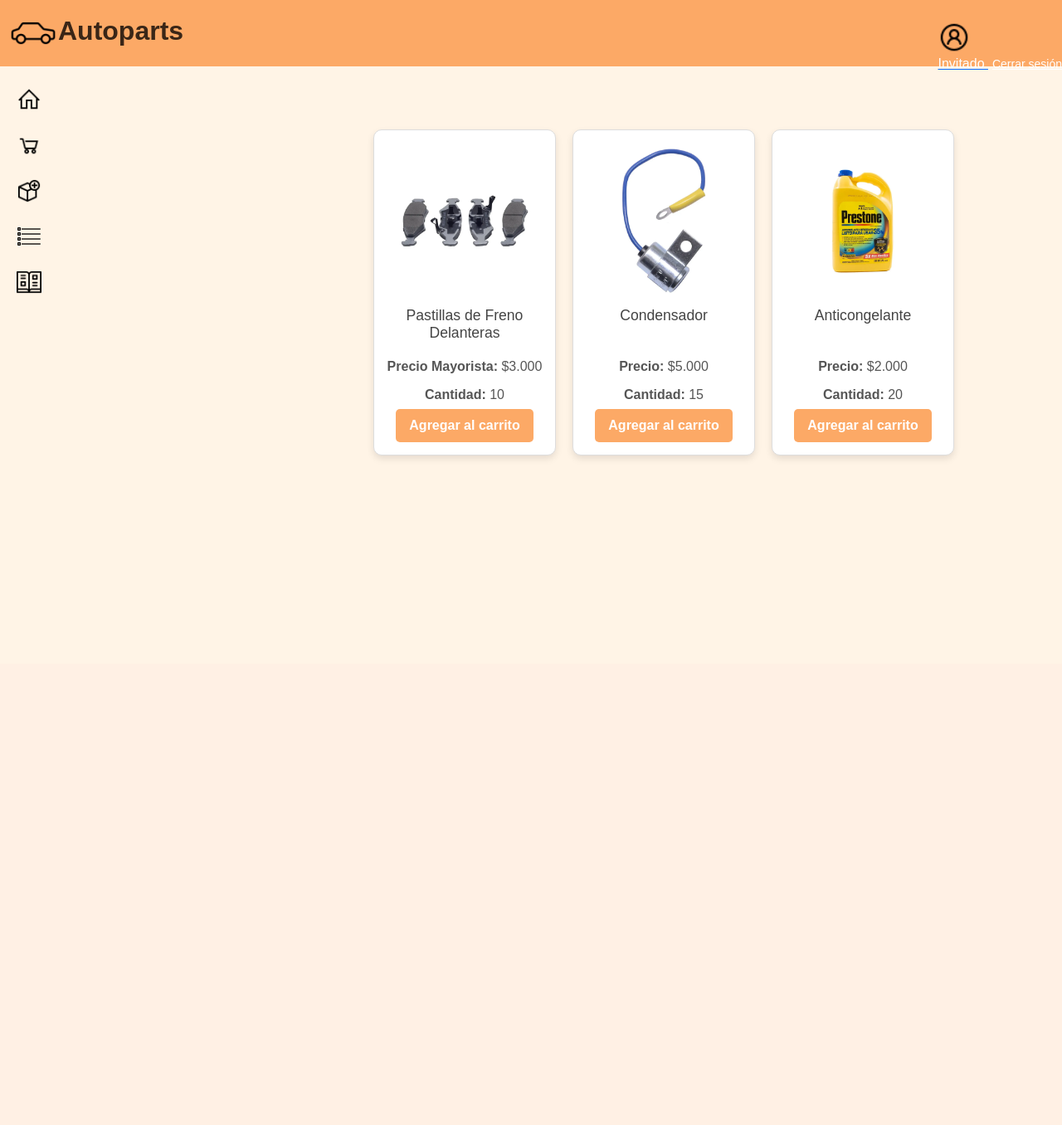
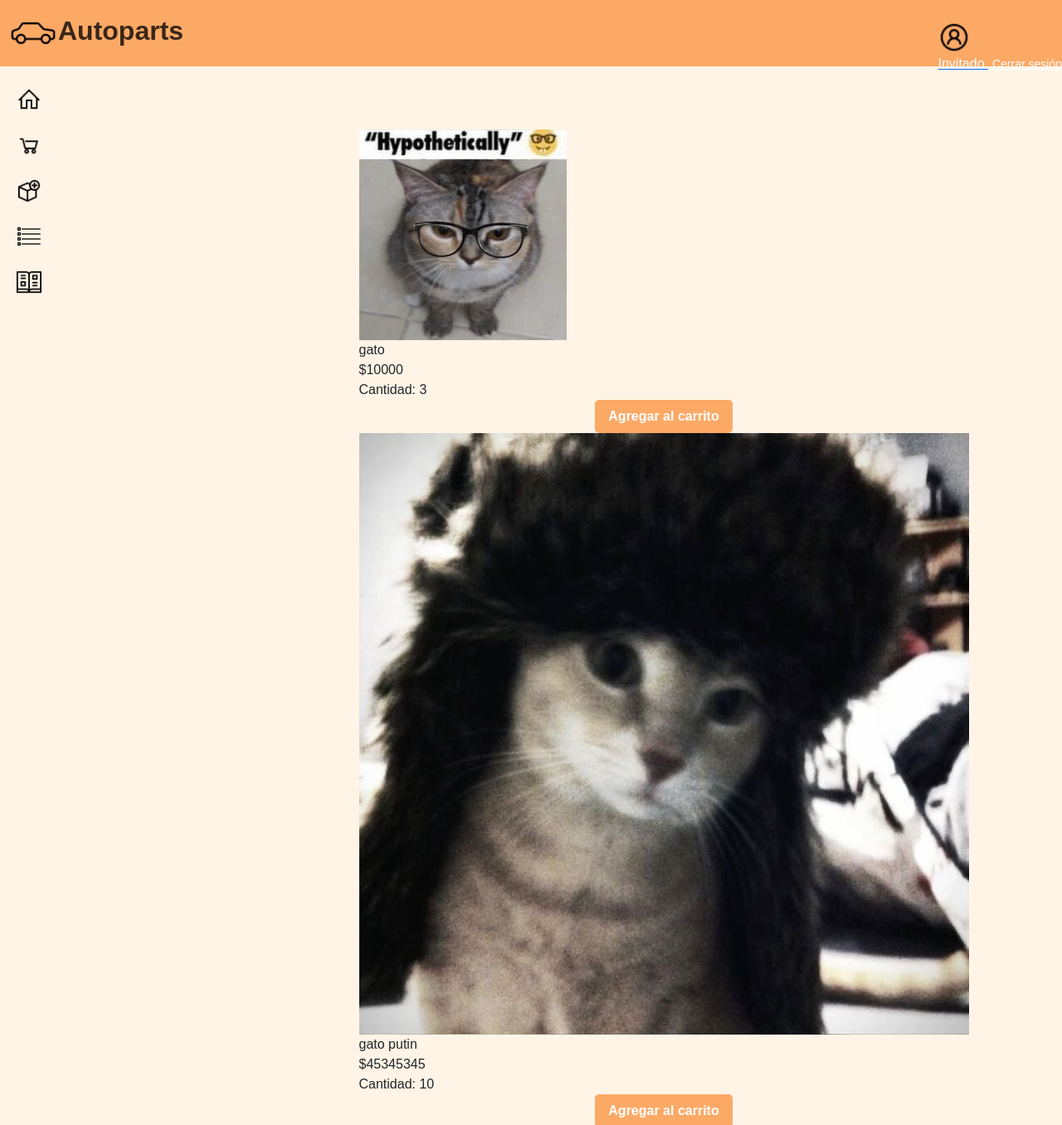
Before and after one commit to amorfitho/integraci-n-ev_2, a Django app: page /catalogob2c/ in a window 1280 px wide. Shown: the top 1356 px of the page at 83% size. Before the commit the page ends 553 px from the top, so only its background shows below. Run offline with Django 5.2, Linux system fonts and the light colour scheme; data comes from the database, SQL or seed files in the repository.

Commit message:
catalogos de la bd
se corrigienron lso catalosod añadondeo da los de la bd
falta diseño

```diff
--- a/app/templates/app/catalogob2c.html
+++ b/app/templates/app/catalogob2c.html
@@ -44,43 +44,31 @@
 
 <h1>Catálogo de Productos</h1>
   <div class="catalogo">
+    <div class="product-grid">
+      {% for stock in stocks %}
+        <div class="product-card">
+          {% if stock.producto.imagen %}
+            <img src="{{ stock.producto.imagen.url }}" alt="{{ stock.producto.nombre }}" class="product-image">
+          {% else %}
+            <img src="{% static 'app/image/default-product.jpg' %}" alt="Imagen por defecto" class="product-image">
+          {% endif %}
 
-    <!-- Tarjeta de producto -->
-    <div class="tarjeta">
-      <img src="{% static 'app/image/frenos.png' %}" alt="Producto 1" />
-      <h2>Pastillas de Freno Delanteras</h2>
-      <p><strong>Precio Mayorista:</strong> $3.000</p>
-      <p><strong>Cantidad:</strong> 10</p>
-      <div class="product-actions">
-          <button class="button add-to-cart" data-product-id="{{ stock.producto.id }}" data-local-id="1">Agregar al
-            carrito</button>
+          <div class="product-details">
+            <div class="product-name">{{ stock.producto.nombre }}</div>
+            <div class="product-price">${{ stock.producto.precio_minorista }}</div>
+            <div>Cantidad: {{ stock.cantidad }}</div>
+          </div>
+
+          <div class="product-actions">
+            <button class="button add-to-cart" data-product-id="{{ stock.producto.id }}" data-local-id="1">
+              Agregar al carrito
+            </button>
+          </div>
         </div>
+      {% empty %}
+        <p>No hay stocks disponibles.</p>
+      {% endfor %}
     </div>
-
-    <div class="tarjeta">
-      <img src="{% static 'app/image/condensador.png' %}" alt="Producto 2" />
-      <h2>Condensador</h2>
-      <p><strong>Precio:</strong> $5.000</p>
-      <p><strong>Cantidad:</strong> 15</p>
-      <div class="product-actions">
-          <button class="button add-to-cart" data-product-id="{{ stock.producto.id }}" data-local-id="1">Agregar al
-            carrito</button>
-        </div>
-    </div>
-
-    <div class="tarjeta">
-      <img src="{% static 'app/image/anticongelante.png' %}" alt="Producto 3" />
-      <h2>Anticongelante</h2>
-      <p><strong>Precio:</strong> $2.000</p>
-      <p><strong>Cantidad:</strong> 20</p>
-      <div class="product-actions">
-          <button class="button add-to-cart" data-product-id="{{ stock.producto.id }}" data-local-id="1">Agregar al
-            carrito</button>
-        </div>
-    </div>
-
-    <!-- Agrega más tarjetas según lo necesites -->
-
   </div>
 
 {% endblock %}
--- a/app/views.py
+++ b/app/views.py
@@ -202,7 +202,9 @@ def ver_sesion(request):
     return JsonResponse(dict(request.session))
 
 def CatalogoB2B(request):
-    return render(request, 'app/catalogob2b.html')
+    stocks = Stock.objects.select_related('producto', 'local').all()
+    return render(request, 'app/catalogob2b.html', {'stocks': stocks})
 
 def CatalogoB2C(request):
-    return render(request, 'app/catalogob2c.html')
+    stocks = Stock.objects.select_related('producto', 'local').all()
+    return render(request, 'app/catalogob2c.html', {'stocks': stocks})
```
Also changed, not shown: app/templates/app/catalogob2b.html (+23 -33 lines).
